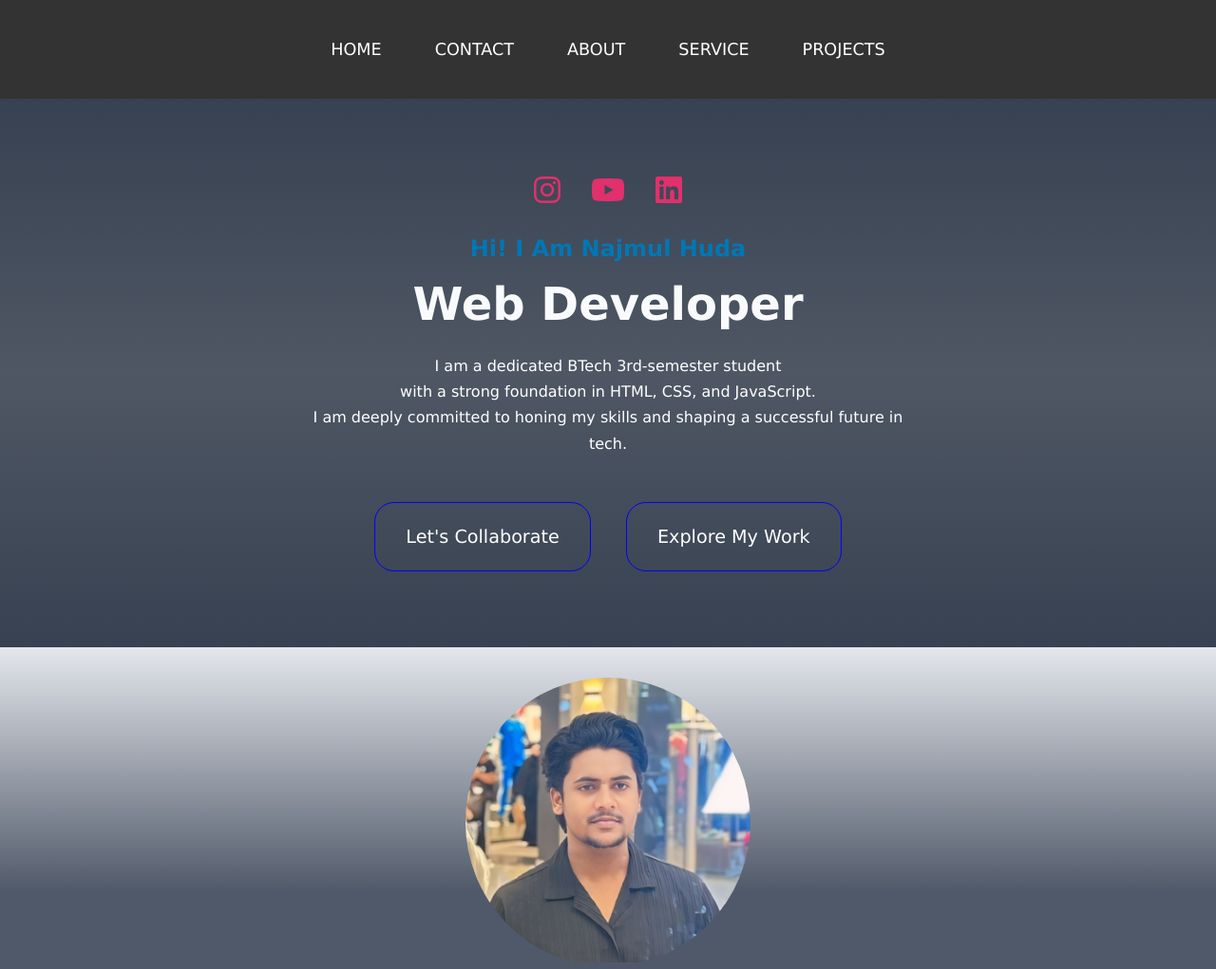
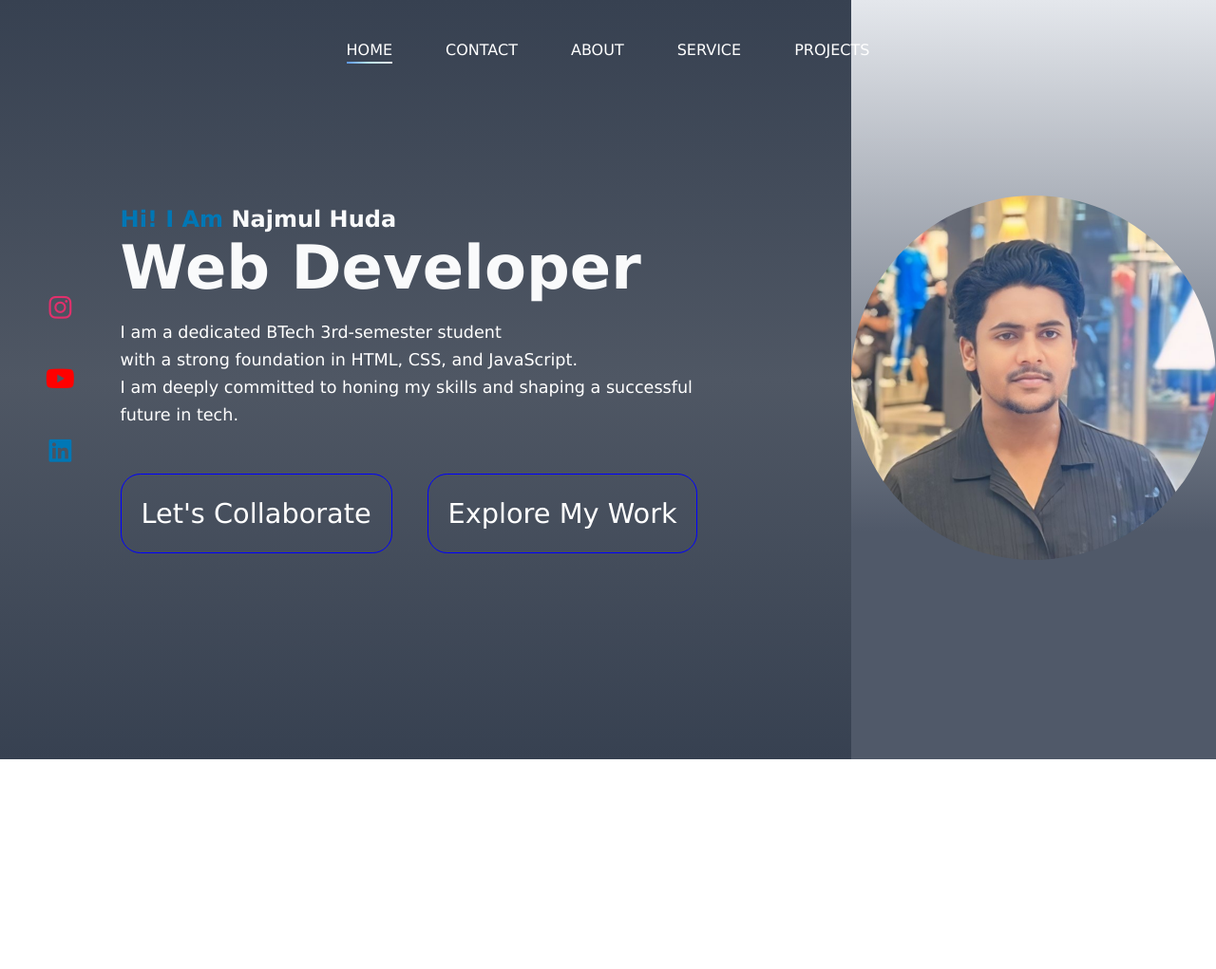
Before and after one commit to 00najmulhuda/html-css-website-my-first-project-, a plain HTML site: page index.html in a window 1280 px wide. Shown: the whole page at 95% size. After the commit the page ends 800 px from the top, so only its background shows below. Drawn offline with Linux system fonts and the light colour scheme.

Commit message:
Update portfolio.css

```diff
--- a/portfolio.css
+++ b/portfolio.css
@@ -1,20 +1,15 @@
-/* General Reset */
-* {
+*{
     margin: 0;
     padding: 0;
     box-sizing: border-box;
-    font-family: 'Lucida Sans', sans-serif;
+    font-family: 'Lucida Sans', 'Lucida Sans Regular';
 }
-
-/* Main container for the layout */
-.main-container {
-    min-height: 100vh;
-    display: flex;
-    flex-wrap: wrap;
+.main-container{
+   min-height: 100vh;
+   width: 100%;
+   display: flex;
 }
-
-/* Navigation bar */
-.nav {
+.nav{
     display: flex;
     gap: 3.5rem;
     height: 13vh;
@@ -22,160 +17,134 @@
     justify-content: center;
     align-items: center;
     position: fixed;
-    background: #333;
-    z-index: 10;
 }
-
-.nav li {
+.nav li{
     list-style: none;
 }
-
-.nav li a {
+.nav li a{
     text-decoration: none;
     text-transform: uppercase;
-    font-size: 1.1rem;
+    font-size: 1rem;
     color: white;
     position: relative;
 }
-
-.nav li a:hover {
-    color: #bce8f0;
+.left-con{
+    background: linear-gradient( #374151,#4f5764 , #374151);
+    width: 70%;
+    padding-left: 3rem;
 }
-
-/* Left container for content */
-.left-con {
-    background: linear-gradient( #374151, #4f5764 , #374151);
-    width: 100%;
-    padding: 5rem 3rem;
+.right-con{
+    background: linear-gradient( #e4e7ec , #505969 70%);
+    width: 30%;
+}
+.left-con , .right-con {
+    height: 100vh;
+    display: flex;
+    align-items: center;
+}
+.icons .fa-instagram{
+    color:#E1306C;
+}
+.icons .fa-youtube{
+    color: #FF0000;
+}
+.icons .fa-linkedin{
+    color: #0077B5;
+}
+.icons{
+    display: flex;
+    flex-direction: column;
+    font-size: 1.7rem;
+    justify-content: center;
+    align-items: center;
+    gap: 3rem;
+}
+.content{
+    margin-left: 3rem;
+}
+.content h2{
+    font-size: 1.5rem;
+    color: #0077B5;
+}
+.content h1{
+    font-size: 4rem;
+    color: #F9FAFB;
+}
+span{
+    color: #F9FAFB;
+}
+.content p{
+    font-size: 1.1rem;
+    color: #fff;
+    max-width: 38rem;
+    margin: 1.1rem 0 3rem 0;
+    line-height: 1.8rem;
+}
+.btn-con button{
+    border: 0.1rem solid blue;
+    background-color: transparent;
+    font-size: 1.8rem;
+    border-radius: 1.3rem;
+    padding: 1.5rem 1.3rem;
+    color: white;
+    cursor:pointer;
+    transition: .5s ease;
+}
+.btn-con :nth-child(2){
+    margin-left: 2rem;
+}
+button:hover{
+    color: white;
+    box-shadow: 6px 6px 10px rgb(211, 203, 203);
+    transform: scale(1rem);
+}
+.icons .fa-brands:hover {
+    cursor: pointer;
+    background: linear-gradient(45deg, rgb(255, 255, 255), rgb(72, 72, 97));
+    -webkit-background-clip: text;
+    -webkit-text-fill-color: transparent;
+}
+.design .circle{
+    aspect-ratio: 1;
+    position: absolute;
+    border-radius: 50%;
+    top: 50%;
+    left: 70%;
+    transform: translate(-50% , -50%);
+}
+.circle:nth-child(1){
+    background: linear-gradient(90deg, transparent 50%, #374151 50%);
+    width: 38rem;
+}
+.circle:nth-child(2){
+    background: rgb(97, 84, 84);
+    width: 30rem;
+    border: .5rem solid white;
+    box-shadow: 0 0 1rem #fff, inset 0 0 1.5rem #fff, 0 0 2rem #1c5ec9,
+    inset 0 0 2rem #1c5ec9, 0 0 3rem #1c5ec9, inset 0 0 4rem #1c5ec9;
     display: flex;
     justify-content: center;
     align-items: center;
-    flex-direction: column;
-    text-align: center;
-    color: white;
-    margin-top: 13vh; /* Avoid overlap with navbar */
 }
-
-.left-con .icons {
-    display: flex;
-    justify-content: center;
-    gap: 2rem;
-    font-size: 2rem;
-    margin-bottom: 2rem;
-}
-
-.left-con .icons i {
-    color: #E1306C;
-}
-
-.left-con h2 {
-    font-size: 1.5rem;
-    color: #0077B5;
-}
-
-.left-con h1 {
-    font-size: 3rem;
-    color: #F9FAFB;
-    margin: 1rem 0;
-}
-
-.left-con p {
-    font-size: 1rem;
-    color: #fff;
-    margin: 1.5rem 0;
-    line-height: 1.7rem;
-    max-width: 40rem;
-    margin-bottom: 3rem;
-}
-
-.left-con .btn-con button {
-    border: 0.1rem solid blue;
-    background-color: transparent;
-    font-size: 1.2rem;
-    border-radius: 1.3rem;
-    padding: 1.5rem 2rem;
-    color: white;
-    cursor: pointer;
-    transition: 0.3s;
-    margin: 0 1rem;
-}
-
-.left-con .btn-con button:hover {
-    background-color: #4f5764;
-    box-shadow: 2px 2px 6px rgba(0, 0, 0, 0.3);
-}
-
-/* Right container with profile image */
-.right-con {
-    background: linear-gradient(#e4e7ec, #505969 70%);
-    width: 100%;
-    display: flex;
-    justify-content: center;
-    align-items: center;
-    padding: 2rem;
-}
-
-.circle-img-container {
-    width: 60%;
-    max-width: 300px;
-    border-radius: 50%;
-    overflow: hidden;
-}
-
 .circle-img {
     width: 100%;
     height: 100%;
     object-fit: cover;
+    border-radius: 50%;
 }
-
-/* Media Queries for Responsiveness */
-@media (max-width: 768px) {
-    .nav {
-        flex-direction: column;
-        padding: 1rem 0;
-    }
-
-    .nav li {
-        margin: 1rem 0;
-    }
-
-    .left-con {
-        padding: 2rem;
-    }
-
-    .left-con h1 {
-        font-size: 2rem;
-    }
-
-    .left-con p {
-        font-size: 0.9rem;
-    }
-
-    .circle-img-container {
-        width: 70%;
-    }
-
-    .left-con .btn-con button {
-        padding: 1.2rem 2rem;
-        font-size: 1rem;
-    }
+.nav li a::after, .nav .active::after{
+    content: "";
+    position: absolute;
+    background: linear-gradient(to right, #5c97ee, #bce8f0 , #e4e7ec);
+    width: 100%;
+    height: .1rem;
+    left: 0;
+    bottom: -5px;
+    transform: scaleX(0);
+    transform-origin: bottom right;
+    transition: transform .5s ease-in-out;
 }
-
-@media (max-width: 480px) {
-    .left-con h1 {
-        font-size: 1.8rem;
-    }
-
-    .left-con p {
-        font-size: 0.8rem;
-    }
-
-    .circle-img-container {
-        width: 80%;
-    }
-
-    .left-con .btn-con button {
-        padding: 1rem 1.8rem;
-        font-size: 0.9rem;
-    }
+.nav li a:hover::after , .nav .active::after{
+    transform: scaleX(1);
+    transform-origin: bottom left;
 }
```
